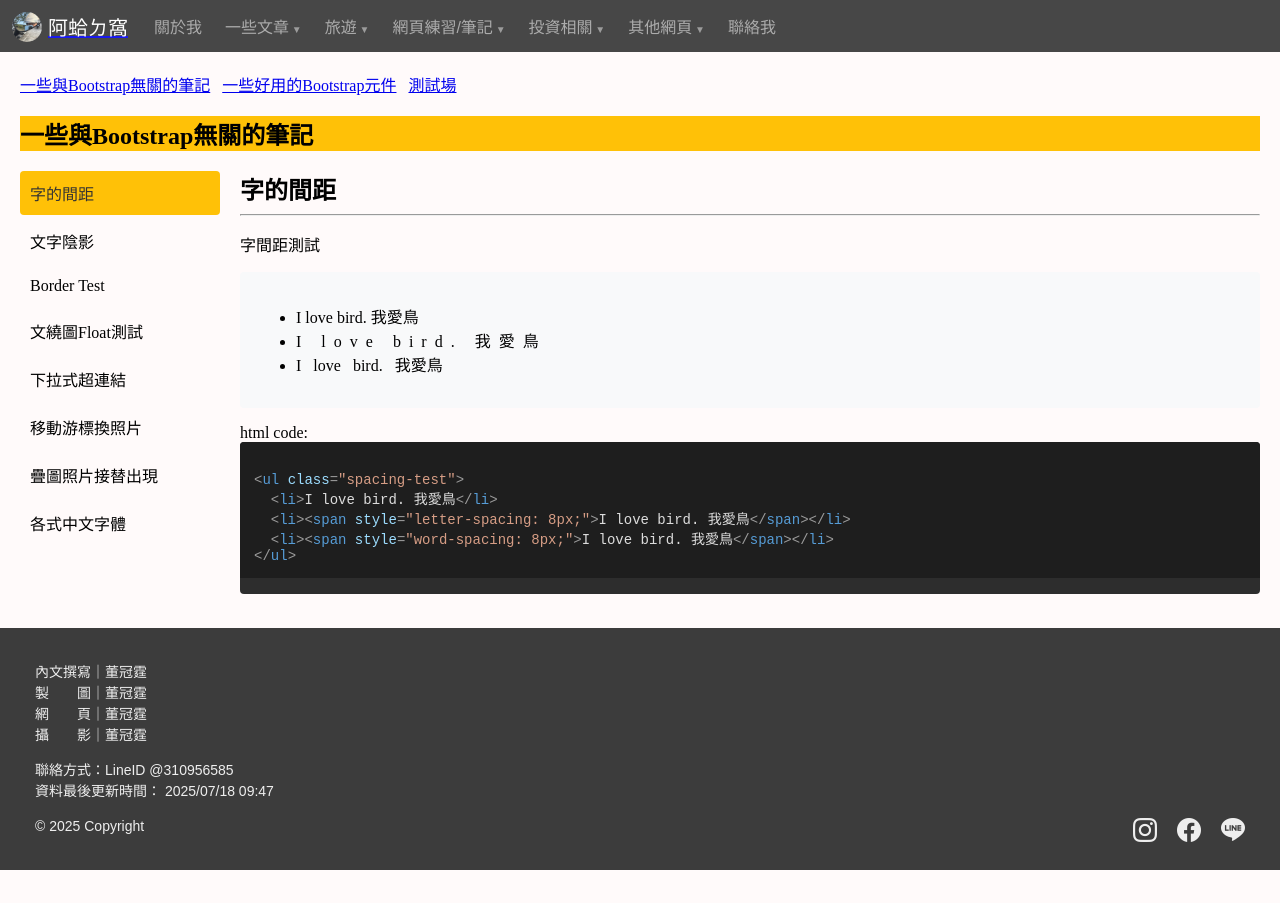
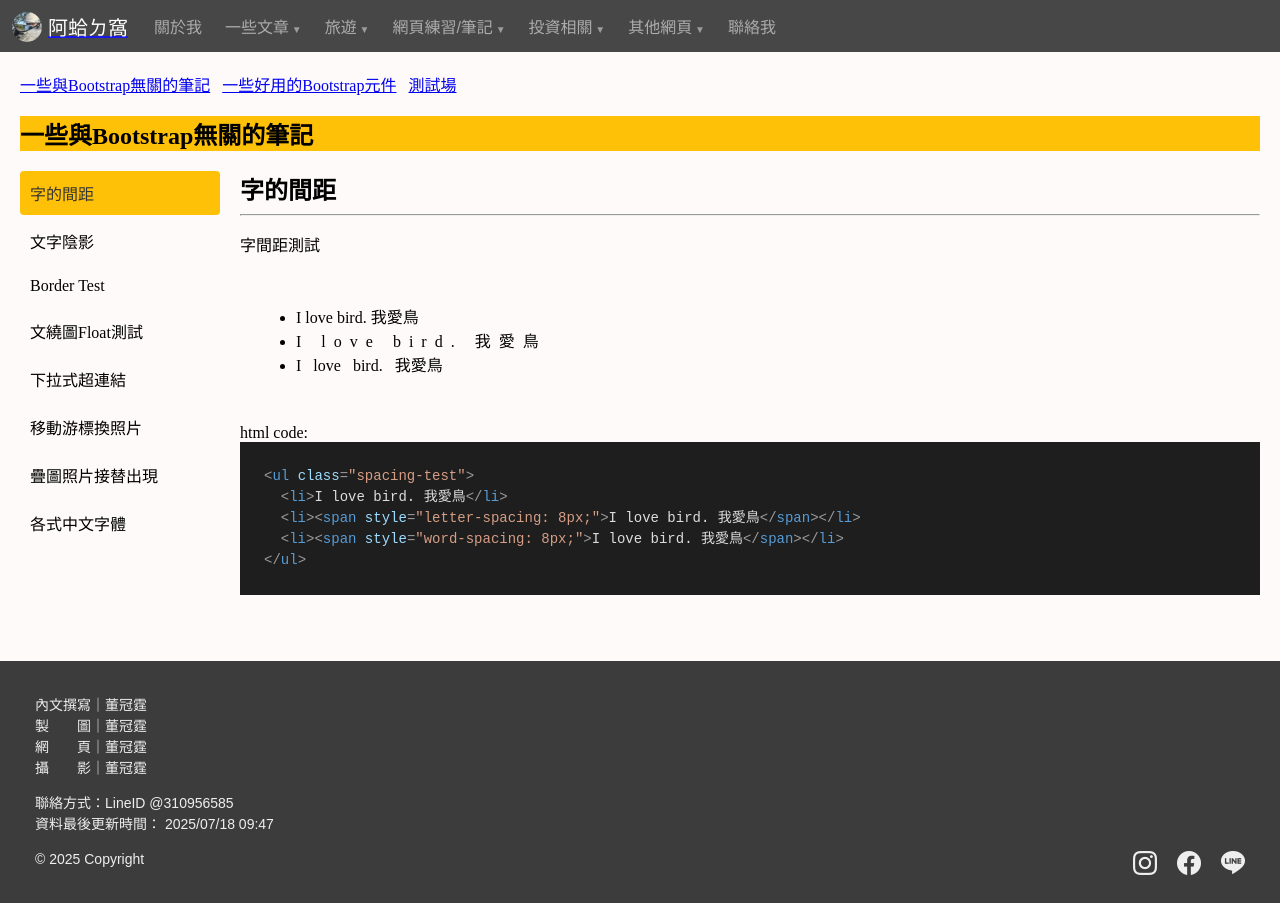
Before and after one commit to quanting56/Antinant-vue, a Vue app: page /web-note/web-note-simple in a window 1280 px wide. Before the commit the page ends 870 px from the top, so only its background shows below. Built offline with nearby package versions, Linux system fonts and the light colour scheme.

Commit message:
fix: 修正WebNoteView程式碼demo樣式

```diff
--- a/src/style.css
+++ b/src/style.css
@@ -3,6 +3,27 @@ body {
   padding: 0;
   margin: 0;
   font-family: Arial, Helvetica, sans-serif;
+}
+
+pre {
+  background: #1e1e1e;
+  color: #f8f8f2;
+  margin-top: 0;
+  font-size: 14px;
+  line-height: 1.5;
+  box-sizing: border-box;
+  max-width: 100%;
+}
+
+pre code {
+  padding: 24px; /* 這行無效，要在子元件裡的<style>再寫一次 */
+  display: block;
+  overflow-x: scroll;
+
+  /* 捲動軸出不來，先讓<code>換行做替代 */
+  /* white-space: pre; */
+  white-space: pre-wrap;
+  word-break: break-word;
 }
 
 /* Vite + Vue 原始 style.css */
--- a/src/views/WebNote/WebNoteSimpleView.vue
+++ b/src/views/WebNote/WebNoteSimpleView.vue
@@ -69,8 +69,8 @@ const tabs = [
     description: "字間距測試",
     demoStyle: null,
     component: null,
-    demo: `
-<ul class="spacing-test">
+    demo:
+`<ul class="spacing-test">
   <li>I love bird. 我愛鳥</li>
   <li><span style="letter-spacing: 8px;">I love bird. 我愛鳥</span></li>
   <li><span style="word-spacing: 8px;">I love bird. 我愛鳥</span></li>
@@ -83,8 +83,8 @@ const tabs = [
     description: "文字陰影測試（text-shadow）",
     demoStyle: "font-size: 24px;",
     component: null,
-    demo: `
-<p style="text-shadow: 3px 3px 3px gray;">文字測試一</p>
+    demo:
+`<p style="text-shadow: 3px 3px 3px gray;">文字測試一</p>
 <p style="text-shadow: 3px 3px 3px black;">文字測試二</p>
 <p style="text-shadow: -5px 12px 5px gray;">文字測試三</p>
 <p style="text-shadow: 5px 12px 5px gray;">文字測試四</p>
@@ -101,8 +101,8 @@ const tabs = [
     description: null,
     demoStyle: "display: flex; flex-wrap: wrap; gap: 12px;",
     component: null,
-    demo: `
-<div style="border: solid;">border: solid</div>
+    demo:
+`<div style="border: solid;">border: solid</div>
 <div style="border: double;">border: double</div>
 <div style="border: dotted;">border: dotted</div>
 <div style="border: dashed;">border: dashed</div>
@@ -119,8 +119,8 @@ const tabs = [
     description: null,
     demoStyle: "display: flex; flex-wrap: wrap;",
     component: null,
-    demo: `
-<div style="background-color: #eeeeee; border: 0.5px solid gray; width: 400px; height: auto;">
+    demo:
+`<div style="background-color: #eeeeee; border: 0.5px solid gray; width: 400px; height: auto;">
   <div style="width: 50%; aspect-ratio: 3/2; background-color: #ccc; border: 1px solid black; float: left;"></div>
   <p>測試文繞圖<br>（圖片style="float: left;"）</p>
 </div>
@@ -149,15 +149,15 @@ const tabs = [
     component: defineAsyncComponent(() =>
       import("../../components/WebNoteView/WebNoteSimpleView/DemoNoteDropDownHref.vue")
     ),
-    demo: `
-<select id="searchEngine">
+    demo:
+`<select id="searchEngine">
   <option value="Google">Google</option>
   <option value="Yahoo">Yahoo!奇摩</option>
   <option value="Bing">Bing</option>
 </select>
 <button onclick="toSearchEngine();">Go!</button>`,
-    demoJS: `
-// 下拉式超連結
+    demoJS:
+`// 下拉式超連結
 function toSearchEngine() {
   var searchEngine = document.getElementById("searchEngine");
   var selectedValue = searchEngine.value;
@@ -179,8 +179,8 @@ function toSearchEngine() {
     component: defineAsyncComponent(() =>
       import("../../components/WebNoteView/WebNoteSimpleView/DemoNoteImageHoverSwitch.vue")
     ),
-    demo: `
-<!-- 純 JavaScript 的 html code 用這個 -->
+    demo:
+`<!-- 純 JavaScript 的 html code 用這個 -->
 <div onmouseover="ntubicdImage()" onmouseout="ntubicdSabImage()" style="height: 250px; width: 250px;">
   <img id="changeImage1" src="assets/about_me/ntubicdsab_trademark.JPG" alt="拿來測試用的生傳mark" style="height: 250px;">
 </div>
@@ -191,8 +191,8 @@ function toSearchEngine() {
 <div style="height: 250px; width: 250px;">
   <img id="changeImage2" src="assets/ntubicdsab_trademark.JPG" alt="拿來測試用的生傳mark" style="height: 250px;">
 </div>`,
-    demoJS: `
-// 純 JavaScript 的 js code
+    demoJS:
+`// 純 JavaScript 的 js code
 function ntubicdImage() {
   var changeImage = document.getElementById("changeImage1");
   changeImage.src = "assets/about_me/ntubicd_trademark.png";
@@ -222,8 +222,8 @@ $("#changeImage2").on("mouseout", function(){
     component: defineAsyncComponent(() =>
       import("../../components/WebNoteView/WebNoteSimpleView/DemoNoteImageOverlayTransition.vue")
     ),
-    demo: `
-<!-- 本段以 Vue SFC 寫成，並未使用純 HTML -->
+    demo:
+`<!-- 本段以 Vue SFC 寫成，並未使用純 HTML -->
 <!-- 請至以下 SFC 檔查看 code -->
 <!-- 路徑：/components/WebNoteView/WebNoteSimpleView/DemoNoteImageOverlayTransition.vue -->
 
@@ -237,8 +237,8 @@ $("#changeImage2").on("mouseout", function(){
     description: null,
     demoStyle: "font-size: 20px; line-height: 1.8;",
     component: null,
-    demo: `
-<ol>
+    demo:
+`<ol>
   <li>
     <span style="font-family: serif;">滾滾長江東逝水 Lorem Ipsum 1234567890</span>
     /<small><i>serif（襯線字體）</i></small>
@@ -303,62 +303,85 @@ watch(activeTab, () => {
     hljs.highlightAll();
   });
 });
+
+// 以下為測試用code
+onMounted(() => {
+  nextTick(() => {
+    const contentContainer = document.querySelector(".content");
+    const codeContainer = document.querySelector(".code");
+    const pre = document.querySelector(".code pre");
+    const code = document.querySelector(".code pre code");
+
+    if (codeContainer && pre && code) {
+      console.log("✅ .content 寬度：", contentContainer.getBoundingClientRect().width + "px");
+      console.log("✅ .code 寬度：", codeContainer.getBoundingClientRect().width + "px");
+      console.log("✅ pre 寬度：", pre.getBoundingClientRect().width + "px");
+      console.log("✅ code 寬度：", code.getBoundingClientRect().width + "px");
+    } else {
+      console.warn("⚠️ 無法正確抓到 code 區塊元素");
+    }
+  });
+});
 </script>
 
 <style scoped>
+.webnote-simple-view {
+  max-width: 100%;
+}
+
 /* 分欄布局 */
 .layout {
   display: flex;
   gap: 20px;
+  margin-bottom: 32px;
 }
 
 /* 左側 Sidebar */
 .sidebar {
   flex: 0 0 200px;
 }
+
 .sidebar ul {
   list-style: none;
   padding: 0;
   margin: 0;
 }
+
 .sidebar li {
   padding: 10px;
   cursor: pointer;
   border-radius: 4px;
   margin-bottom: 4px;
 }
+
 .sidebar li.active {
   background-color: #ffc107; /* bootstrap warning color */
-  color: #333;
+  color: #333333;
 }
+
 .sidebar li:hover:not(.active) {
-  background-color: #eee;
+  background-color: #eeeeee;
 }
 
 /* 右側 Content */
-.content { flex: 1; }
+.content {
+  flex: 1;
+}
+
 .content-title {
-  font-size: 1.5rem;
+  font-size: 24px;
   margin-top: 0;
-  margin-bottom: 0.5rem;
+  margin-bottom: 8px;
 }
 
 /* Demo 區塊樣式 */
 .demo {
-  background: #f8f9fa;
   padding: 16px;
   margin-bottom: 16px;
-  border-radius: 4px;
 }
 
-/* Code block */
-pre {
-  background: #2d2d2d;
-  color: #f8f8f2;
-  padding-bottom: 16px;
-  margin-top: 0;
-  font-size: 14px;
-  overflow: auto;
-  border-radius: 4px;
+/* 其他樣式寫在style.css裡 */
+pre code {
+  padding: 24px;
 }
 </style>
--- a/src/views/WebNoteView.vue
+++ b/src/views/WebNoteView.vue
@@ -47,6 +47,8 @@ const currentTitle = computed(() => {
 .webnote-view {
   padding: 20px;
   font-family: serif;
+  max-width: 1440px;
+  margin: 0 auto;
 }
 
 .webnote-chapter-link-item {
```
